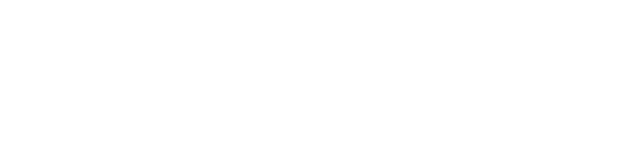
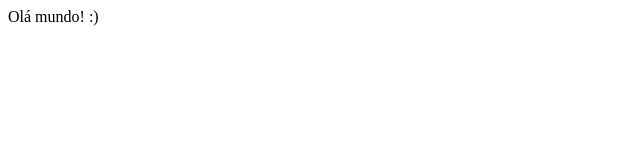
Before and after one commit to Caroline-Stos/Projeto-DEV---teste, a plain HTML site: page index.html in a window 1280 px wide. Shown: the whole page, without its empty margins (0-640 px from the left). Drawn offline with Linux system fonts and the light colour scheme.

Commit message:
Primeiro commit :)

```diff
--- a/index.html
+++ b/index.html
@@ -7,6 +7,6 @@
     <title>Document</title>
 </head>
 <body>
-
+    Olá mundo! :)
 </body>
 </html>
```
